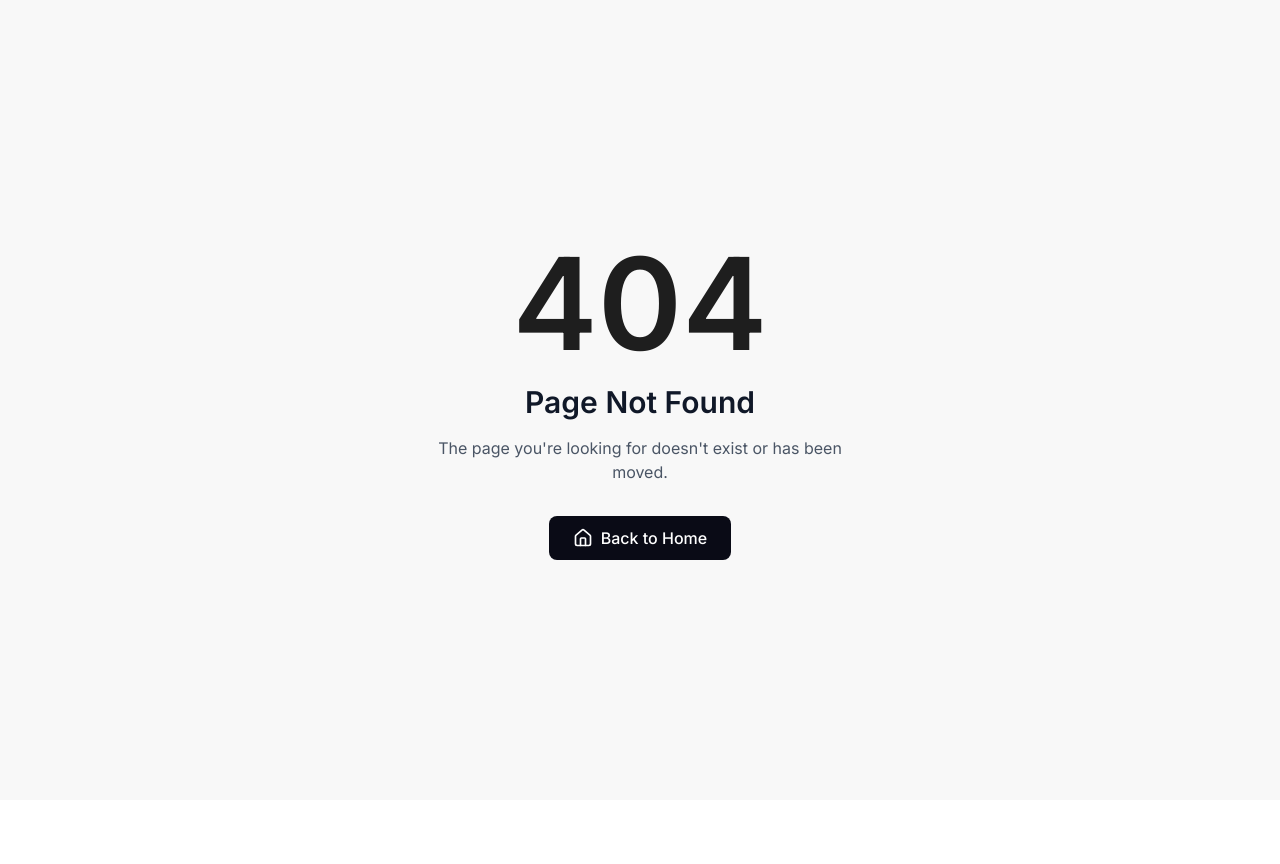
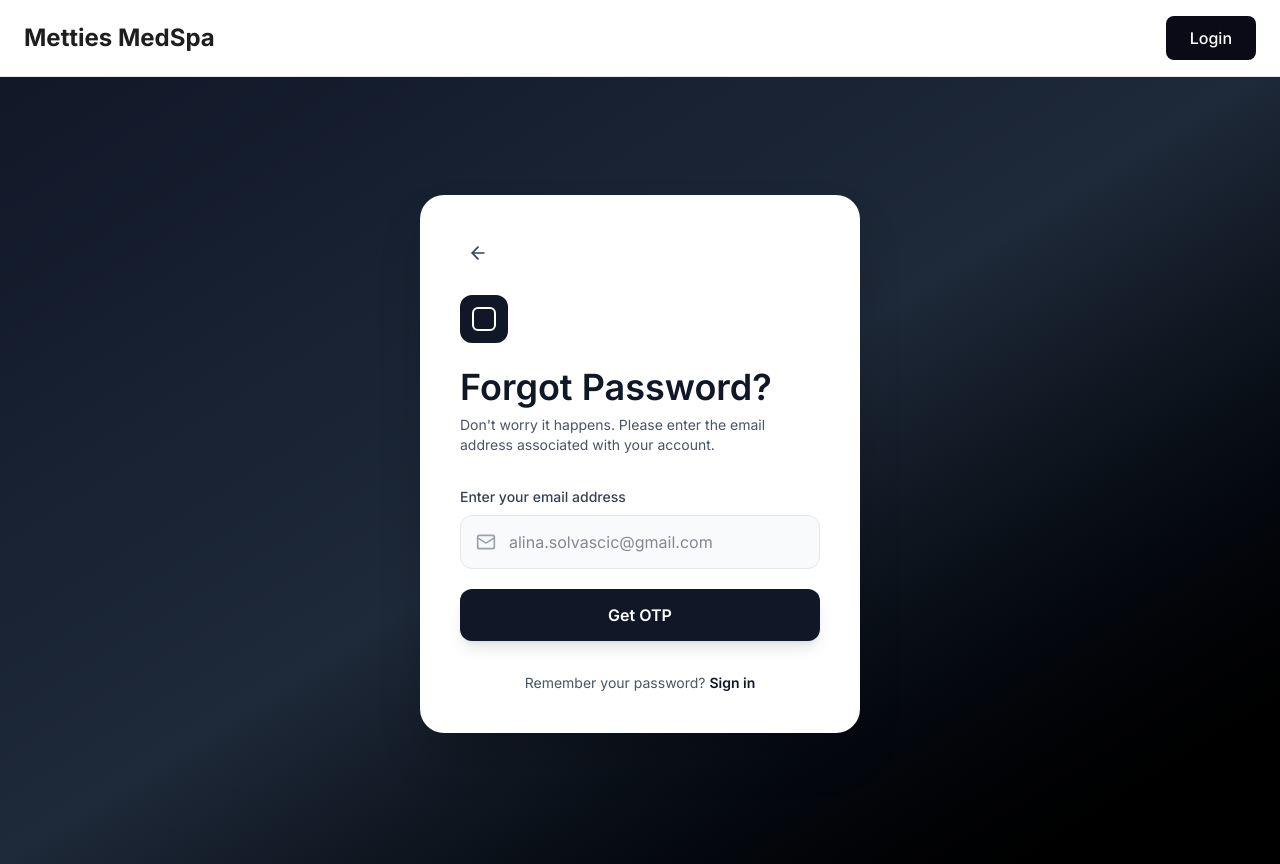
Before and after one commit to techstersdigitalagency/mettiesmedspa, a React (Vite) app: page /forgot-password in a window 1280 px wide. Before the commit this address had no page. Before the commit the page ends 800 px from the top, so only its background shows below. Built offline with nearby package versions, Linux system fonts and the light colour scheme.

Commit message:
Updated App.jsx

```diff
--- a/src/App.jsx
+++ b/src/App.jsx
@@ -6,6 +6,7 @@ import DashboardLayout from './layouts/DashboardLayout';
 
 import Login from './pages/Login';
 import Register from './pages/Register';
+import ForgotPassword from './pages/ForgotPassword';
 import NotFound from './pages/NotFound';
 
 import ClientDashboard from './pages/client/ClientDashboard';
@@ -47,6 +48,7 @@ function App() {
             <Route path="/" element={<Login />} />
             <Route path="/login" element={<Login />} />
             <Route path="/register" element={<Register />} />
+            <Route path="/forgot-password" element={<ForgotPassword />} />
             <Route path="/admin/login" element={<AdminLogin />} />
           </Route>
 
--- /dev/null
+++ b/src/pages/ForgotPassword.jsx
@@ -0,0 +1,114 @@
+import { useState } from "react";
+import { useNavigate, Link } from "react-router-dom";
+import { motion } from "framer-motion";
+import { ArrowLeft, Mail, CheckCircle } from "lucide-react";
+
+const ForgotPassword = () => {
+  const [email, setEmail] = useState("");
+  const [isSubmitted, setIsSubmitted] = useState(false);
+  const navigate = useNavigate();
+
+  const handleSubmit = (e) => {
+    e.preventDefault();
+    setIsSubmitted(true);
+  };
+
+  return (
+    <div className="min-h-screen flex items-center justify-center bg-gradient-to-br from-gray-900 via-gray-800 to-black py-8 sm:py-12 px-4">
+      <motion.div
+        initial={{ opacity: 0, y: 20 }}
+        animate={{ opacity: 1, y: 0 }}
+        transition={{ duration: 0.5 }}
+        className="w-full max-w-[440px]"
+      >
+        <div className="bg-white rounded-3xl p-8 sm:p-10 shadow-2xl">
+          <button
+            onClick={() => navigate(-1)}
+            className="mb-6 p-2 hover:bg-gray-100 rounded-lg transition-colors inline-flex"
+          >
+            <ArrowLeft size={20} className="text-gray-700" />
+          </button>
+
+          {!isSubmitted ? (
+            <>
+              <div className="mb-8">
+                <div className="w-12 h-12 bg-gray-900 rounded-xl flex items-center justify-center mb-6">
+                  <div className="w-6 h-6 border-2 border-white rounded-md"></div>
+                </div>
+                <h1 className="text-3xl sm:text-4xl font-bold text-gray-900 mb-2">
+                  Forgot Password?
+                </h1>
+                <p className="text-gray-600 text-sm">
+                  Don't worry it happens. Please enter the email address associated with your account.
+                </p>
+              </div>
+
+              <form onSubmit={handleSubmit} className="space-y-5">
+                <div>
+                  <label className="block text-sm font-medium text-gray-700 mb-2">
+                    Enter your email address
+                  </label>
+                  <div className="relative">
+                    <Mail className="absolute left-4 top-1/2 transform -translate-y-1/2 text-gray-400" size={20} />
+                    <input
+                      type="email"
+                      value={email}
+                      onChange={(e) => setEmail(e.target.value)}
+                      className="w-full pl-12 pr-4 py-3.5 bg-gray-50 border border-gray-200 rounded-xl focus:outline-none focus:ring-2 focus:ring-gray-900 focus:border-transparent transition-all text-gray-900"
+                      placeholder="alina.solvascic@gmail.com"
+                      required
+                    />
+                    {email && (
+                      <CheckCircle className="absolute right-4 top-1/2 transform -translate-y-1/2 text-green-500" size={20} />
+                    )}
+                  </div>
+                </div>
+
+                <button
+                  type="submit"
+                  className="w-full bg-gray-900 text-white py-3.5 rounded-xl font-semibold hover:bg-gray-800 transition-all shadow-lg hover:shadow-xl"
+                >
+                  Get OTP
+                </button>
+              </form>
+            </>
+          ) : (
+            <div className="text-center">
+              <div className="mx-auto w-24 h-24 bg-green-100 rounded-full flex items-center justify-center mb-6">
+                <CheckCircle size={48} className="text-green-600" />
+              </div>
+              <h2 className="text-2xl font-bold text-gray-900 mb-4">
+                Check Your Email
+              </h2>
+              <p className="text-gray-600 text-sm mb-8">
+                We've sent a password reset link to <span className="font-semibold text-gray-900">{email}</span>
+              </p>
+              <Link
+                to="/login"
+                className="inline-block w-full bg-gray-900 text-white py-3.5 rounded-xl font-semibold hover:bg-gray-800 transition-all shadow-lg hover:shadow-xl"
+              >
+                Back to Login
+              </Link>
+            </div>
+          )}
+
+          {!isSubmitted && (
+            <div className="mt-8 text-center">
+              <p className="text-gray-600 text-sm">
+                Remember your password?{" "}
+                <Link
+                  to="/login"
+                  className="text-gray-900 hover:underline font-semibold"
+                >
+                  Sign in
+                </Link>
+              </p>
+            </div>
+          )}
+        </div>
+      </motion.div>
+    </div>
+  );
+};
+
+export default ForgotPassword;
```
